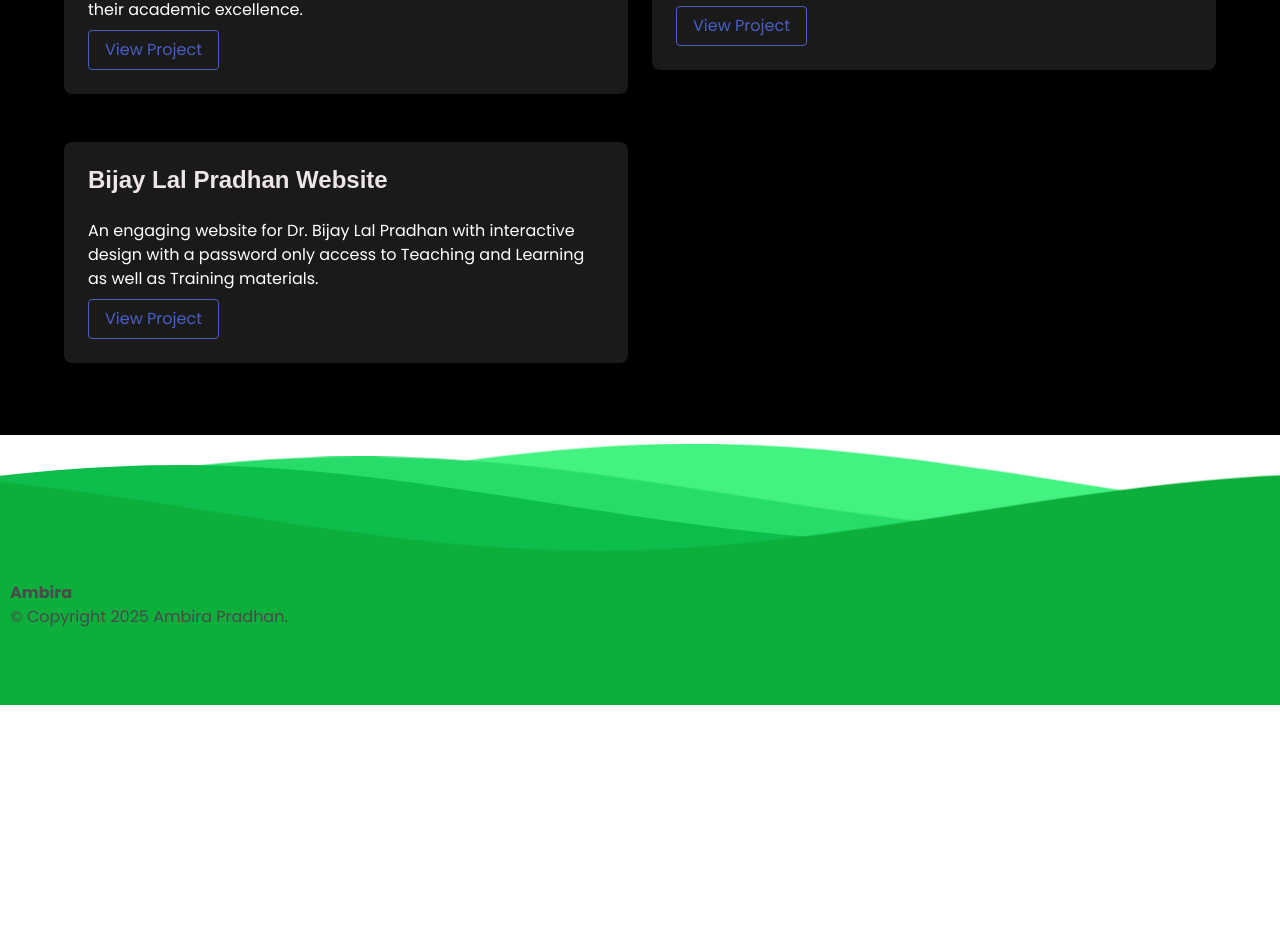
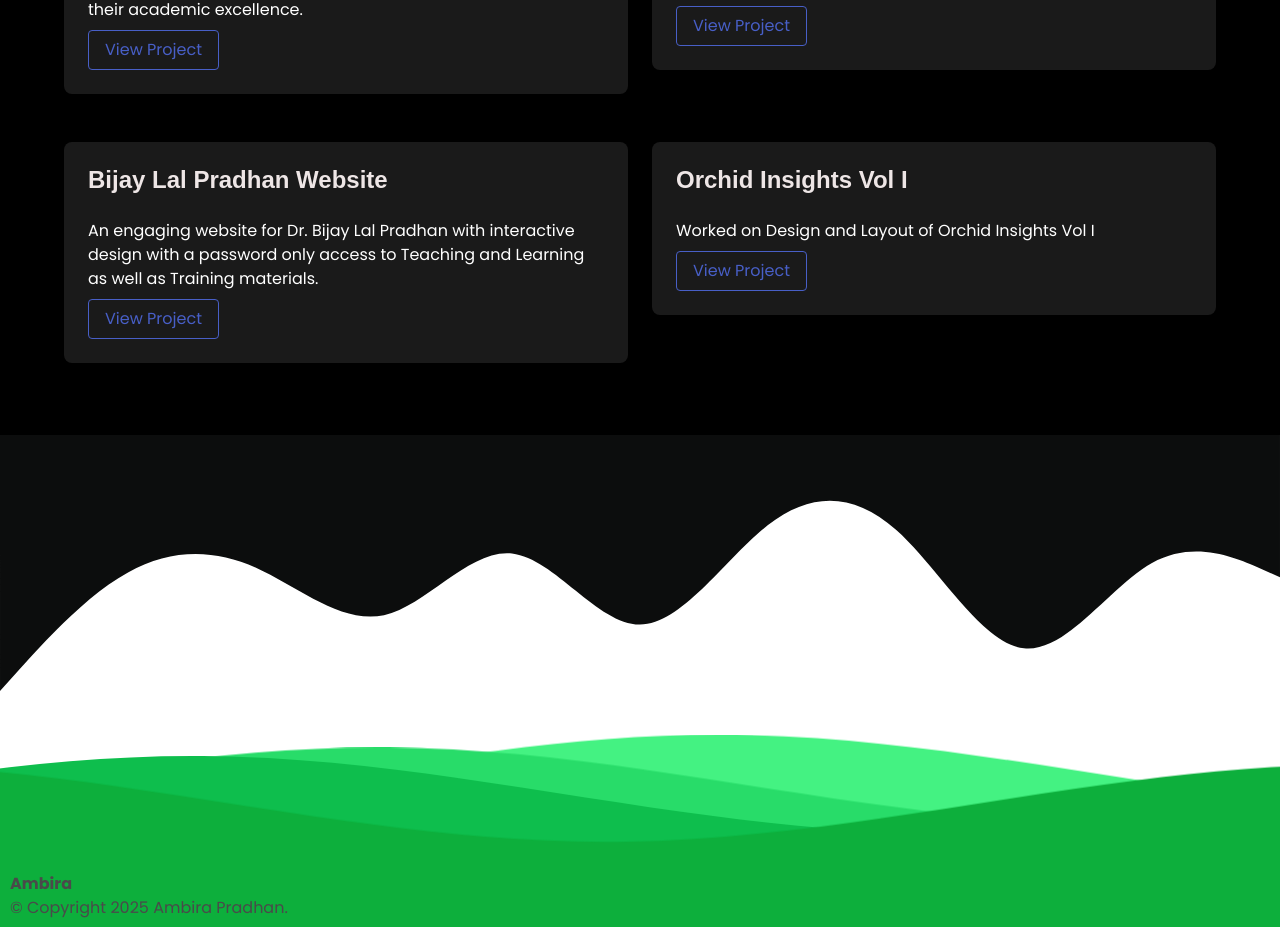
Before and after one commit to Ambira/Ambira-Website-React, a React (Vite) app: page /portfolio in a window 1280 px wide. Shown: the part 1657-2584 px from the top of the page. Before the commit the page ends 2362 px from the top, so only its background shows below. Built offline with nearby package versions, Linux system fonts and the light colour scheme; a web font is replaced by a local one.

Commit message:
waves fixed + added one more div to portf.

```diff
--- a/src/pages/About.jsx
+++ b/src/pages/About.jsx
@@ -27,9 +27,9 @@ const About = () => {
                     Ambira Pradhan
                   </h1>
                   <p className="subtitle has-text-grey-light is-size-5 mt-3">
-                    Hello! I'm Ambira Pradhan, a passionate cook, artist, traveler,
+                    Hello! नमस्ते I'm Ambira Pradhan, a passionate cook, artist, traveler,
                     and writer. Through this website, I aim to share my journey,
-                    experiences,thoughts as well as creations with the world. Welcome to my corner
+                    experiences,thoughts as well as creations with the world. Welcome to my cozy corner
                     of the internet!
                   </p>
                 </div>
--- a/src/pages/Portfolio.jsx
+++ b/src/pages/Portfolio.jsx
@@ -11,6 +11,7 @@ const Portfolio = () => {
   }, []);
 
   return (
+    <section>
       <div style={{ backgroundColor: "#000", color: "#fff" }}>
         {/* Back To Top Button */}
         <BackToTop />
@@ -170,13 +171,31 @@ const Portfolio = () => {
                   </a>
                 </div>
               </div>
+              {/* Project Card 6- Orchid Insights */}
+              <div className="column is-6" data-aos="fade-up" data-aos-delay="150">
+                <div className="interactive-box">
+                  <h3 className="title is-4">Orchid Insights Vol I</h3>
+                  <p className="pb-2">Worked on Design and Layout of Orchid Insights Vol I</p>
+                  <a
+                    href=""
+                    target="_blank"
+                    rel="noopener noreferrer"
+                    className="button is-link is-outlined"
+                  >
+                    View Project
+                  </a>
+                </div>
+              </div>
             </div>
           </div>
         </section>
 
         {/* Decorative SVG Waves no wake bc bad positioning */}
-      {/* <HeroWaves /> */}
+
       </div>
+      <HeroWaves />
+
+    </section>
   );
 };
 
```
Lines whose indentation alone changed are shown as unchanged.
